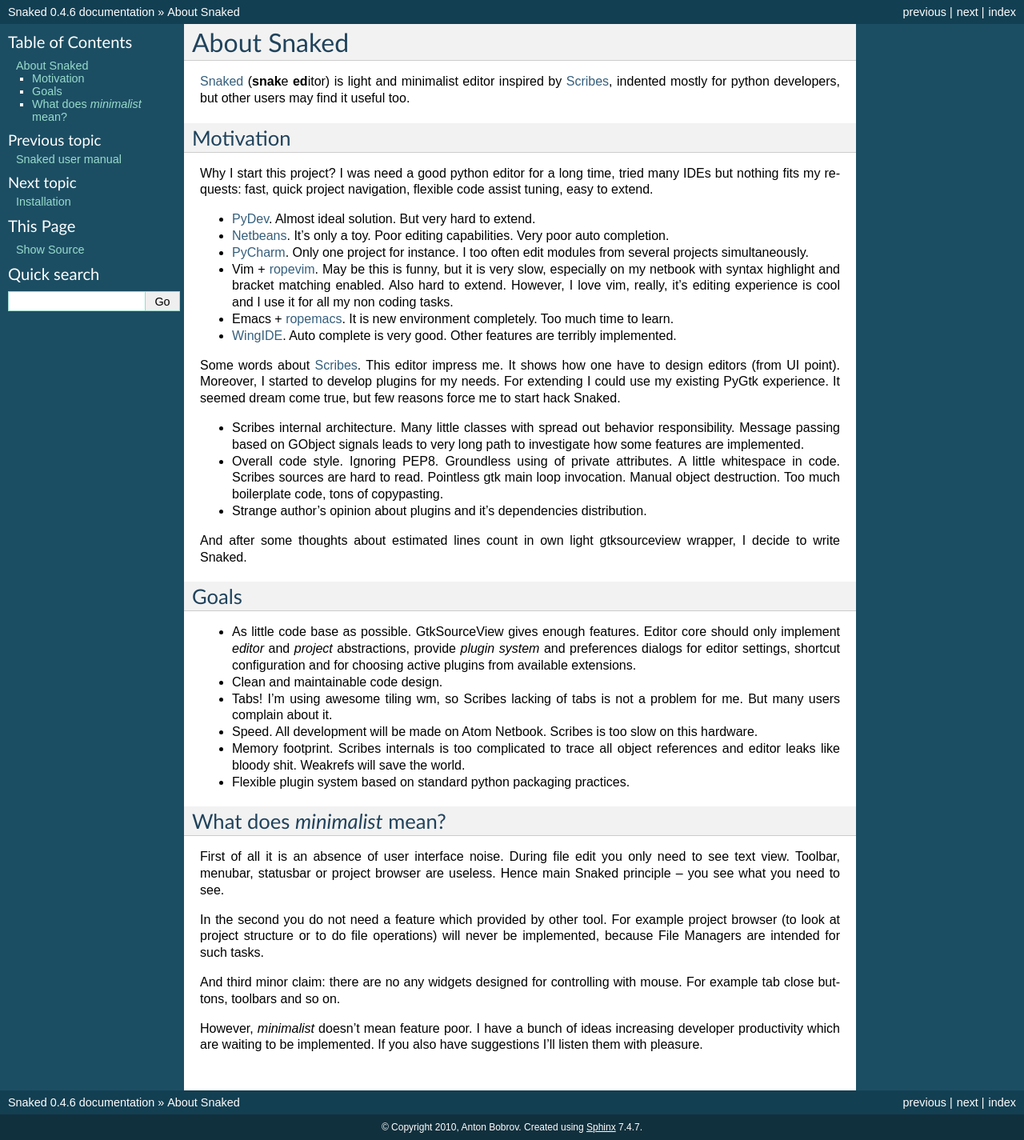
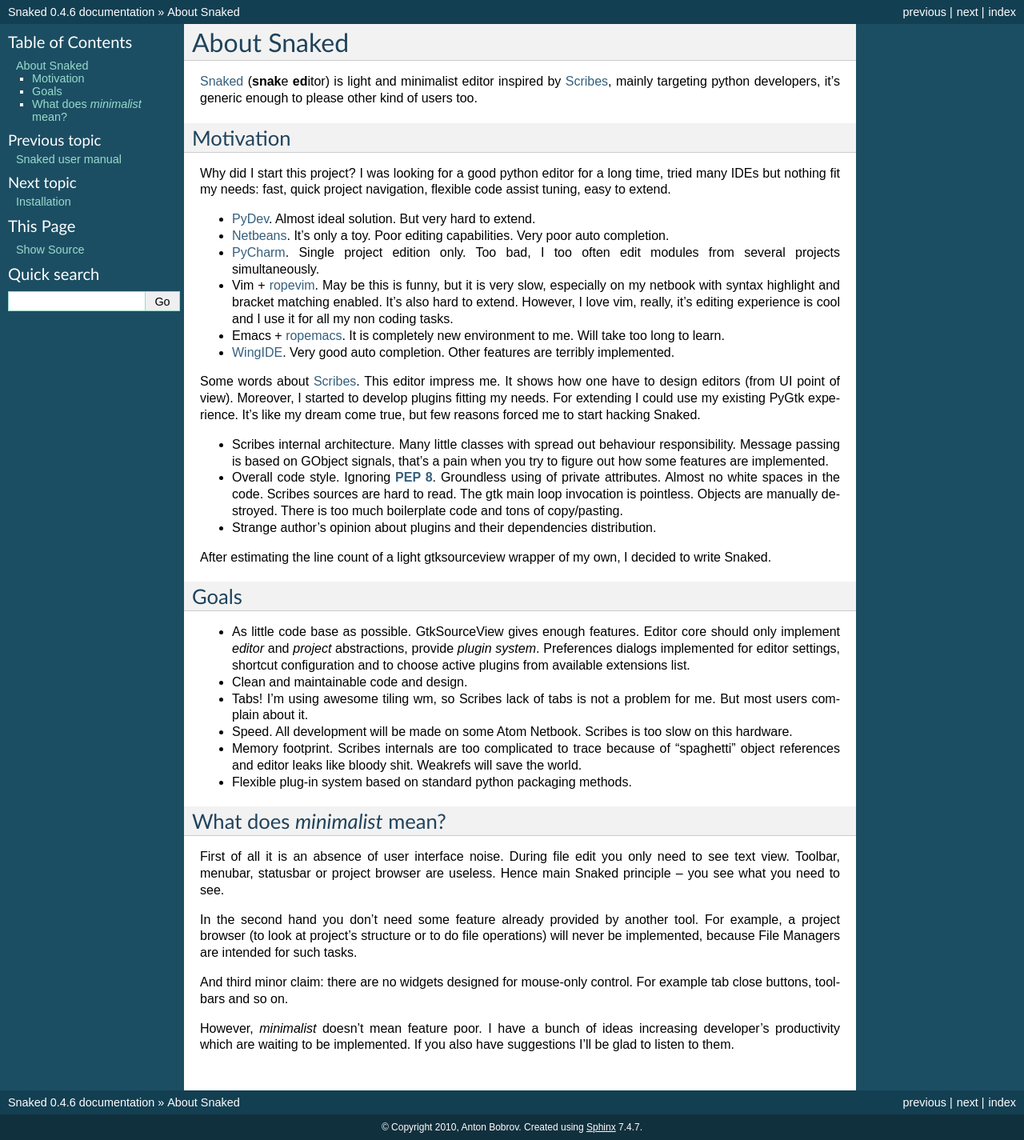
Before and after one commit to baverman/snaked, a Sphinx documentation site: the page built from doc/intro.rst, in a window 1280 px wide. Shown: the whole page at 80% size. Built offline with Sphinx 7.4.7, drawn with Linux system fonts in a browser that asks for light colours.

Commit message:
dic freshen up (all files reviewed but python & start)

```diff
--- a/doc/intro.rst
+++ b/doc/intro.rst
@@ -2,15 +2,15 @@
 ============
 
 `Snaked`_ (**snak**\ e **ed**\ itor) is light and minimalist editor inspired by
-`Scribes`_, indented mostly for python developers, but other users may find it
-useful too.
+`Scribes`_, mainly targeting python developers, it's
+generic enough to please other kind of users too.
 
 
 Motivation
 ----------
 
-Why I start this project? I was need a good python editor for a long time, tried
-many IDEs but nothing fits my requests: fast, quick project navigation, flexible
+Why did I start this project? I was looking for a good python editor for a long time, tried
+many IDEs but nothing fit my needs: fast, quick project navigation, flexible
 code assist tuning, easy to extend.
 
 * `PyDev`_. Almost ideal solution. But very hard to extend.
@@ -18,38 +18,38 @@
 * `Netbeans`_. It's only a toy. Poor editing capabilities. Very poor auto
   completion.
 
-* `PyCharm`_. Only one project for instance. I too often edit modules from
+* `PyCharm`_. Single project edition only. Too bad, I too often edit modules from
   several projects simultaneously.
 
 * Vim + `ropevim`_. May be this is funny, but it is very slow, especially on my
-  netbook with syntax highlight and bracket matching enabled. Also hard to
+  netbook with syntax highlight and bracket matching enabled. It's also hard to
   extend. However, I love vim, really, it's editing experience is cool and I use
   it for all my non coding tasks.
 
-* Emacs + `ropemacs`_. It is new environment completely. Too much time to learn.
+* Emacs + `ropemacs`_. It is completely new environment to me. Will take too long to learn.
 
-* `WingIDE`_. Auto complete is very good. Other features are terribly
+* `WingIDE`_. Very good auto completion. Other features are terribly
   implemented.
 
 
 Some words about `Scribes`_. This editor impress me. It shows how one have to
-design editors (from UI point).  Moreover, I started to develop plugins for my
-needs. For extending I could use my existing PyGtk experience.  It seemed dream
-come true, but few reasons force me to start hack Snaked.
+design editors (from UI point of view).  Moreover, I started to develop plugins fitting my
+needs. For extending I could use my existing PyGtk experience. It's like my dream
+come true, but few reasons forced me to start hacking Snaked.
 
-* Scribes internal architecture. Many little classes with spread out behavior
-  responsibility.  Message passing based on GObject signals leads to very long
-  path to investigate how some features are implemented.
+* Scribes internal architecture. Many little classes with spread out behaviour
+  responsibility. Message passing is based on GObject signals, that's a pain
+  when you try to figure out how some features are implemented.
 
-* Overall code style. Ignoring PEP8. Groundless using of private attributes. A
-  little whitespace in code. Scribes sources are hard to read. Pointless gtk
-  main loop invocation. Manual object destruction. Too much boilerplate code,
-  tons of copypasting.
+* Overall code style. Ignoring :pep:`8`. Groundless using of private attributes. Almost
+  no white spaces in the code. Scribes sources are hard to read. The gtk
+  main loop invocation is pointless. Objects are manually destroyed. There is
+  too much boilerplate code and tons of copy/pasting.
 
-* Strange author's opinion about plugins and it's dependencies distribution.
+* Strange author's opinion about plugins and their dependencies distribution.
 
-And after some thoughts about estimated lines count in own light gtksourceview
-wrapper, I decide to write Snaked.
+After estimating the line count of a light gtksourceview
+wrapper of my own, I decided to write Snaked.
 
 
 Goals
@@ -57,21 +57,22 @@
 
 * As little code base as possible. GtkSourceView gives enough features. Editor
   core should only implement `editor` and `project` abstractions, provide
-  `plugin system` and preferences dialogs for editor settings, shortcut
-  configuration and for choosing active plugins from available extensions.
+  `plugin system`.
+  Preferences dialogs implemented for editor settings, shortcut
+  configuration and to choose active plugins from available extensions list.
 
-* Clean and maintainable code design.
+* Clean and maintainable code and design.
 
-* Tabs! I'm using awesome tiling wm, so Scribes lacking of tabs is not a problem
-  for me.  But many users complain about it.
+* Tabs! I'm using awesome tiling wm, so Scribes lack of tabs is not a problem
+  for me.  But most users complain about it.
 
-* Speed. All development will be made on Atom Netbook. Scribes is too slow on
+* Speed. All development will be made on some Atom Netbook. Scribes is too slow on
   this hardware.
 
-* Memory footprint. Scribes internals is too complicated to trace all object
+* Memory footprint. Scribes internals are too complicated to trace because of "spaghetti" object
   references and editor leaks like bloody shit. Weakrefs will save the world.
 
-* Flexible plugin system based on standard python packaging practices.
+* Flexible plug-in system based on standard python packaging methods.
 
 
 .. _minimalist-mean:
@@ -83,16 +84,16 @@
 need to see text view. Toolbar, menubar, statusbar or project browser are
 useless. Hence main Snaked principle -- you see what you need to see.
 
-In the second you do not need a feature which provided by other tool. For
-example project browser (to look at project structure or to do file operations)
+In the second hand you don't need some feature already provided by another tool. For
+example, a project browser (to look at project's structure or to do file operations)
 will never be implemented, because File Managers are intended for such tasks.
 
-And third minor claim: there are no any widgets designed for controlling with
-mouse. For example tab close buttons, toolbars and so on.
+And third minor claim: there are no widgets designed for mouse-only control.
+For example tab close buttons, toolbars and so on.
 
 However, `minimalist` doesn't mean feature poor. I have a bunch of ideas
-increasing developer productivity which are waiting to be implemented. If you
-also have suggestions I'll listen them with pleasure.
+increasing developer's productivity which are waiting to be implemented. If you
+also have suggestions I'll be glad to listen to them.
 
 
 .. _snaked: http://github.com/baverman/snaked
```
Also changed, not shown: doc/contacts.rst (+4 -4 lines), doc/index.rst (+15 -14 lines), doc/install.rst (+4 -4 lines), doc/plugins.rst (+35 -32 lines).
